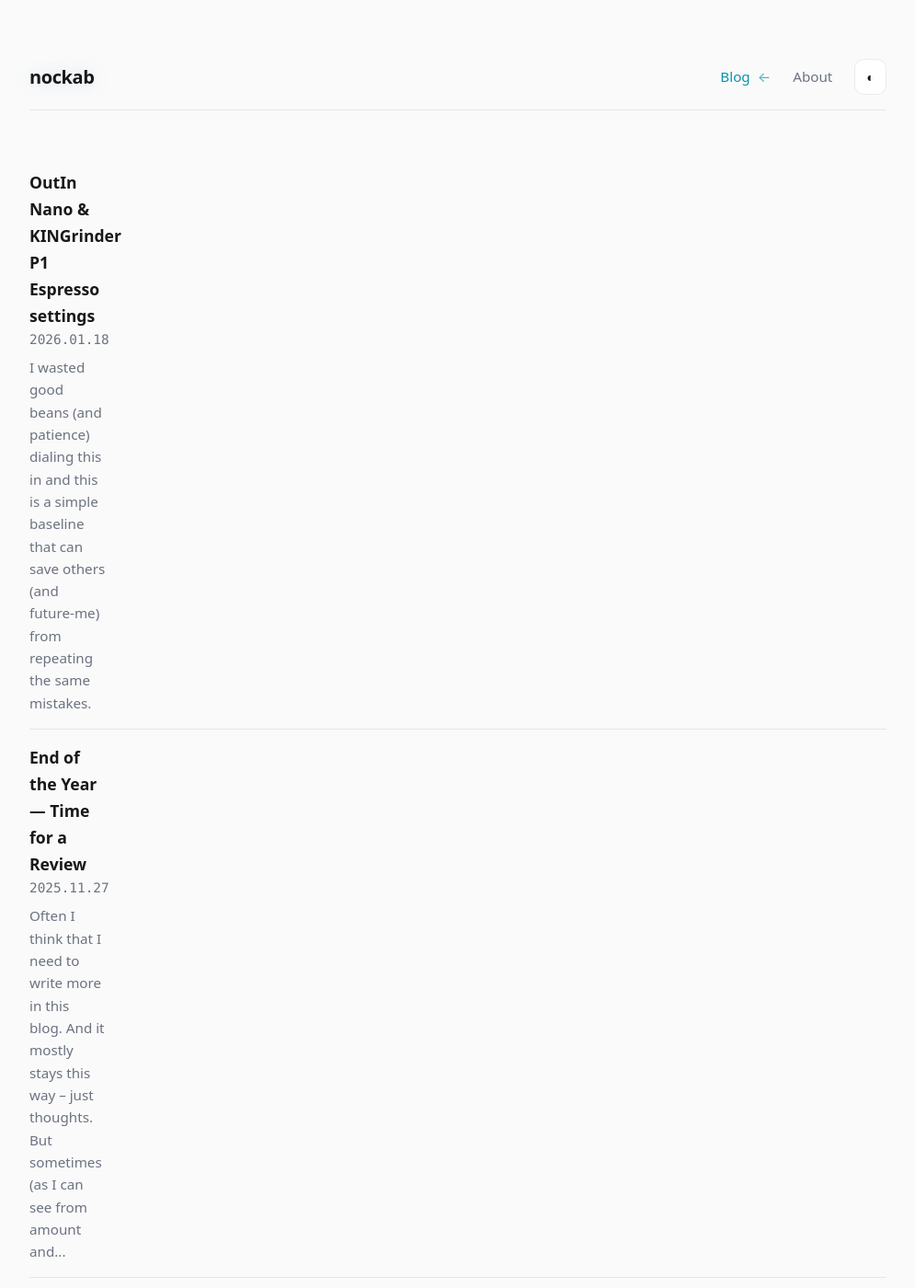
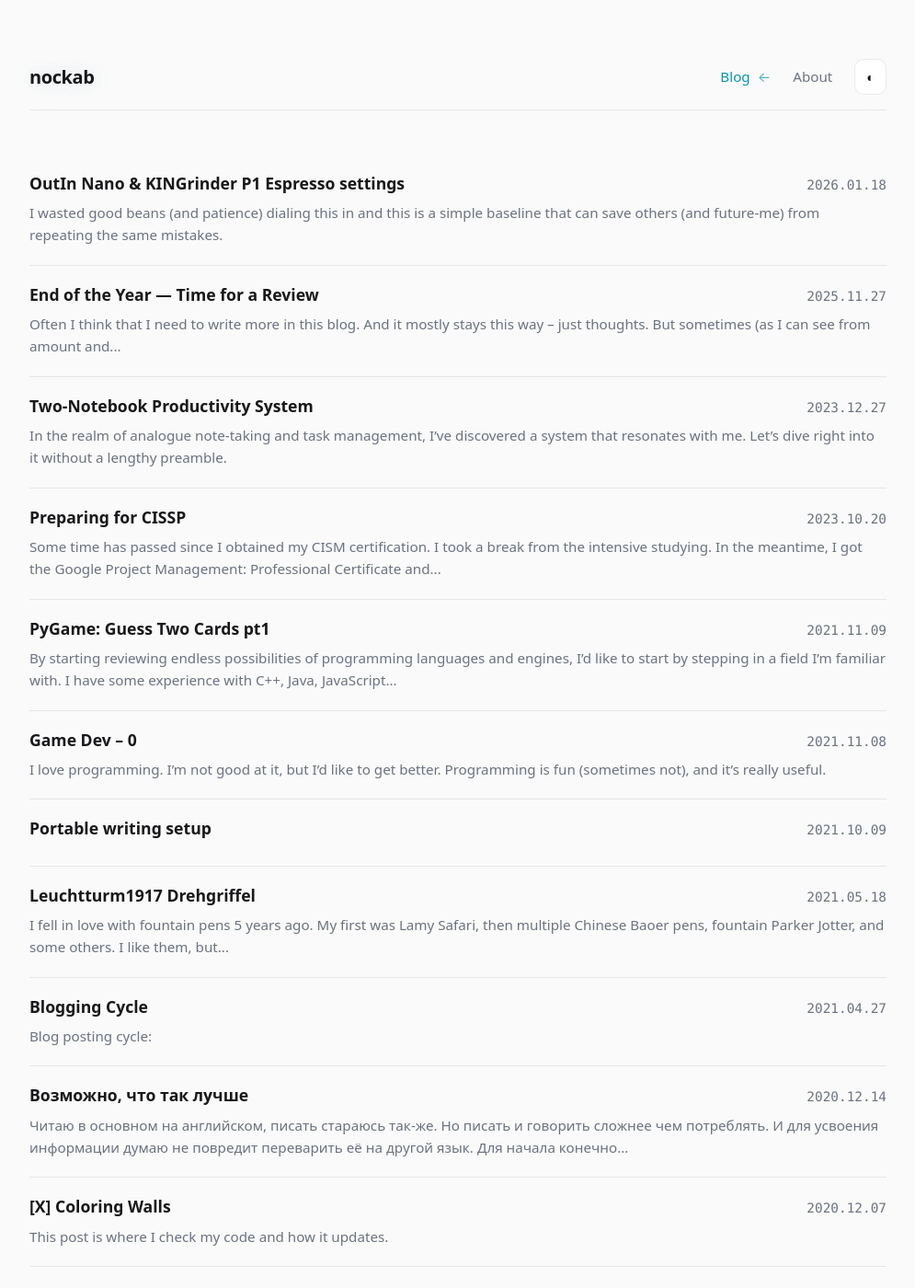
Before and after one commit to nockab/nockab.github.io, a Jekyll site: the page built from _pages/index.markdown, in a window 1280 px wide and 1400 px high. Shown: the whole window at 92% size, without its empty margins (142-1137 px from the left). Built offline with Jekyll 4.4.1, drawn with Linux system fonts in a browser that asks for light colours.

Commit message:
Update _postelements.scss
bug fix

```diff
--- a/_sass/_postelements.scss
+++ b/_sass/_postelements.scss
@@ -8,40 +8,50 @@
   margin: 0;
 }
 
-/* Minimal row-based list item */
+/* List item row */
 .post-item {
-  display: grid;
-  grid-template-columns: 9ch 1fr;
-  gap: 1rem;
+  display: flex;
+  align-items: flex-start;
+  gap: 1.25rem;
 
-  padding: 1rem 0;
+  padding: 1.25rem 0;
   border-bottom: 1px solid var(--border);
 }
 
-/* subtle hover intention */
+/* Subtle hover: tiny background + border tint */
 .post-item:hover {
-  border-bottom-color: color-mix(in srgb, var(--accent) 40%, var(--border));
+  background: var(--hover);
 }
 
-/* Date column */
-.post-item .post-date {
-  color: var(--text-muted);
-  font-size: 0.9rem;
-  font-family: ui-monospace, SFMono-Regular, Menlo, Monaco, Consolas, "Liberation Mono", monospace;
-  white-space: nowrap;
+/* Optional thumbnail */
+.post-image {
+  width: 96px;
+  height: 96px;
+  border-radius: var(--radius-sm);
+  object-fit: cover;
+  border: 1px solid var(--border);
+  flex-shrink: 0;
+  transition: border-color 0.15s ease, box-shadow 0.15s ease;
 }
 
-/* Content column */
-.post-content {
-  flex: 1;
+.post-item:hover .post-image {
+  border-color: color-mix(in srgb, var(--accent) 55%, var(--border));
+  box-shadow: 0 0 15px var(--accent-glow);
 }
 
-/* IMPORTANT:
-   This header is ONLY for list items; it will not affect the post page header
-   because it is scoped to .post-item */
+/* IMPORTANT: scope .post-content to list items only (avoid post page collisions) */
+.post-item .post-content {
+  flex: 1;
+  min-width: 0; /* allows long titles to truncate nicely */
+}
+
+/* Header row inside list item: title left, date right */
 .post-item .post-header {
-  display: block;
-  margin-bottom: 0.25rem;
+  display: flex;
+  justify-content: space-between;
+  align-items: baseline;
+  gap: 1rem;
+  margin-bottom: 0.35rem;
 }
 
 .post-link {
@@ -49,34 +59,32 @@
   font-weight: 720;
   color: var(--text);
   text-decoration: none;
+  line-height: 1.25;
+
+  /* optional: prevent absurdly long titles from breaking layout */
+  overflow: hidden;
+  text-overflow: ellipsis;
+  white-space: nowrap;
 }
 
-.post-link:hover {
+.post-item:hover .post-link {
   color: var(--accent);
   text-shadow: 0 0 10px var(--accent-glow);
 }
 
+.post-item .post-date {
+  color: var(--text-muted);
+  font-size: 0.9rem;
+  font-family: ui-monospace, SFMono-Regular, Menlo, Monaco, Consolas, "Liberation Mono", monospace;
+  white-space: nowrap;
+  flex-shrink: 0;
+}
+
 .post-excerpt {
-  margin-top: 0.35rem;
+  margin: 0;
   color: var(--text-muted);
   font-size: 0.95rem;
   line-height: 1.6;
-}
-
-/* Optional thumbnail support (if you use .post-image in your templates) */
-.post-image {
-  width: 120px;
-  height: 120px;
-  border-radius: var(--radius-sm);
-  object-fit: cover;
-  border: 1px solid var(--border);
-  transition: border-color 0.15s ease, box-shadow 0.15s ease;
-  flex-shrink: 0;
-}
-
-.post-item:hover .post-image {
-  border-color: color-mix(in srgb, var(--accent) 55%, var(--border));
-  box-shadow: 0 0 15px var(--accent-glow);
 }
 
 /* Code highlight wrapper (keep) */
@@ -84,14 +92,24 @@
   overflow-x: auto;
 }
 
-/* Mobile: stack date above title */
+/* Mobile: stack header + allow wrapping */
 @media (max-width: 640px) {
   .post-item {
-    grid-template-columns: 1fr;
-    gap: 0.5rem;
+    gap: 1rem;
   }
 
-  .post-item .post-date {
-    order: -1;
+  .post-image {
+    width: 72px;
+    height: 72px;
+  }
+
+  .post-item .post-header {
+    flex-direction: column;
+    align-items: flex-start;
+    gap: 0.25rem;
+  }
+
+  .post-link {
+    white-space: normal;
   }
 }
```
